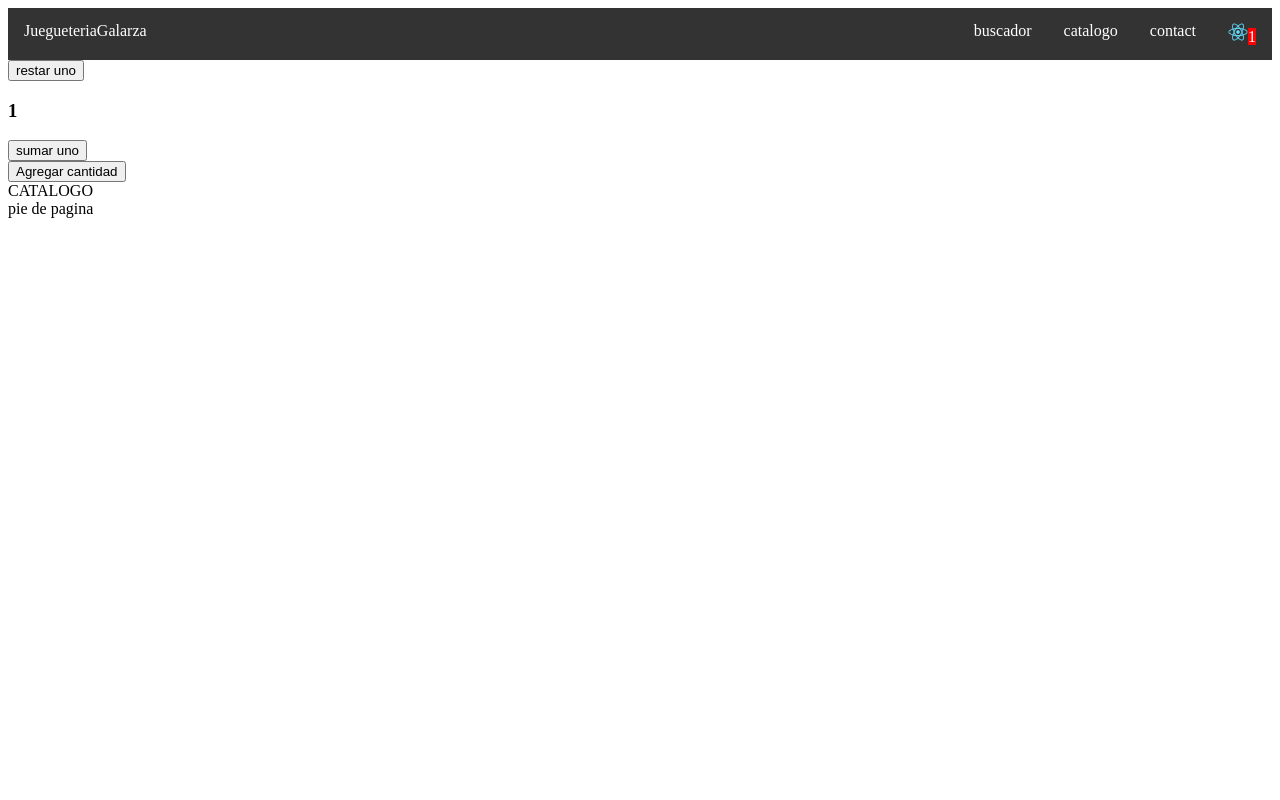
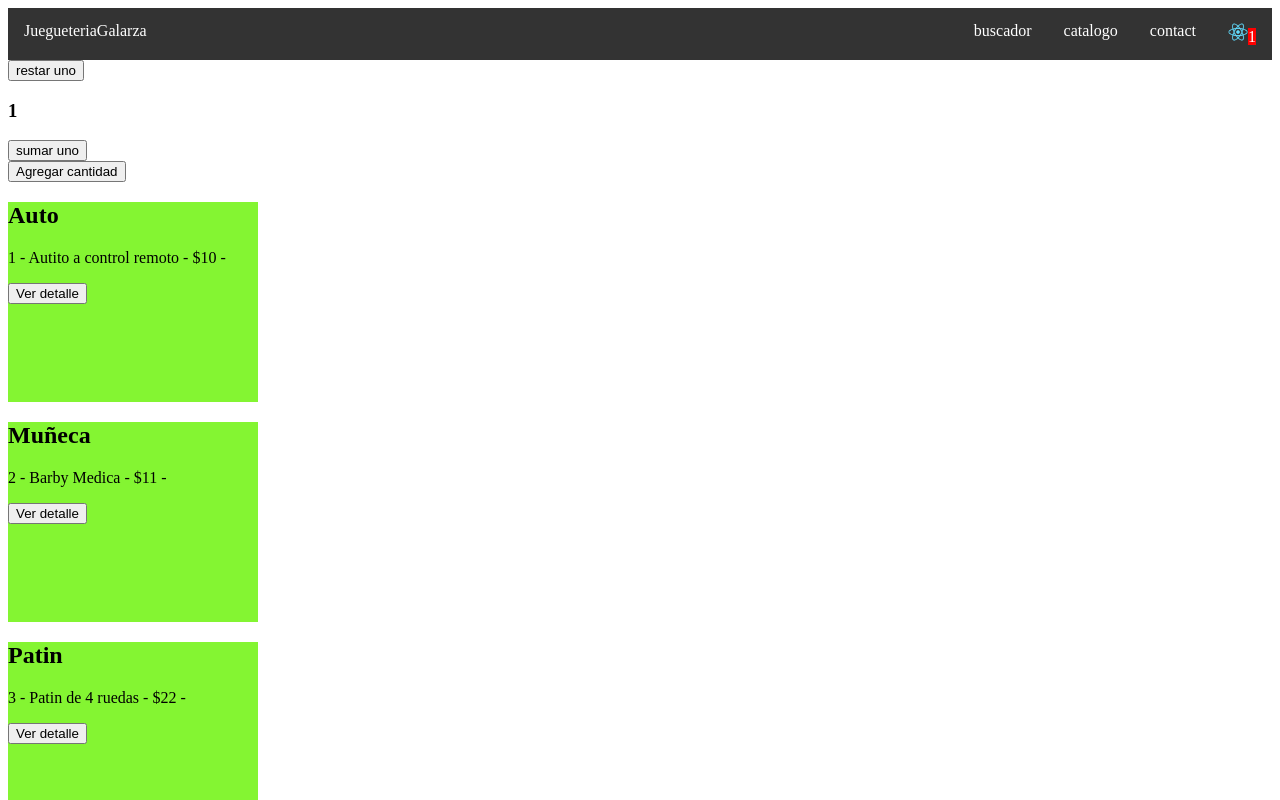
Before and after one commit to alejandrogalarza/jugueteriagalarza, a React (Create React App) app: page /item/1 in a window 1280 px wide. Shown: the top 800 px of the page. Built offline with nearby package versions, Linux system fonts and the light colour scheme.

Commit message:
Desafío: Catálogo con MAPS y Promises

```diff
--- /dev/null
+++ b/src/components/Item.js
@@ -0,0 +1,13 @@
+const Item = ({ id, title, description, price, pictureUrl } )=> {
+
+
+    return (
+    <div className="item">
+        <h2>{title}</h2>
+        <p>{id} - {description} - {price} - {pictureUrl}</p>
+        <button>Ver detalle</button>
+    </div>
+    )
+}
+
+export default Item;
--- /dev/null
+++ b/src/components/ItemList.js
@@ -0,0 +1,16 @@
+import Item from './Item';
+
+const ItemList = ({items})=> {
+
+    return (
+
+        items.length>0?items.map((item)=><Item  id={item.id} title={item.title}
+                                                description={item.description}
+                                                price={item.price}
+                                                pictureUrl={item.pictureUrl} />):<p>cargando...</p>
+
+      )
+
+}
+
+export default ItemList;
--- a/src/components/ItemListContainer.js
+++ b/src/components/ItemListContainer.js
@@ -1,12 +1,30 @@
+import React, { useState, useEffect } from 'react';
 import ItemCount from './ItemCount';
+import ItemList from './ItemList';
 
 const ItemListContainer = ()=> {
 
+    const [ items, setItems ] = useState([])
+    const promesa = new Promise(()=>{
+        setTimeout(() => {
+            setItems([  { id:1, title:"Auto", description:"Autito a control remoto", price:"$10", pictureUrl:"" } ,
+                        { id:2, title:"Muñeca", description:"Barby Medica", price:"$11", pictureUrl:""},
+                        { id:3, title:"Patin", description:"Patin de 4 ruedas", price:"$22", pictureUrl:"" } ,
+                        { id:4, title:"Pelota", description:"Pelota de Futbol", price:"$33", pictureUrl:""}
+                    ])
+        }, 2000);
+    });
+    useEffect(()=>{
+        promesa.then();
+    })
 
     return (
     <>
         <ItemCount stock={5} initial={1} onAdd={(cantidadaSeleccionada)=>{console.log("cantidad cargada"+cantidadaSeleccionada)}}/>
-     CATALOGO
+        <div className="itemListContainer">
+            <ItemList items={items} />
+        </div>
+
 
     </>
     )
--- a/src/index.css
+++ b/src/index.css
@@ -42,3 +42,11 @@ ul {
     height: 20px;
 
   }
+
+  .item {
+    background-color: hsl(95, 91%, 58%);
+
+    width: 250px;
+    height: 200px;
+
+  }
```
